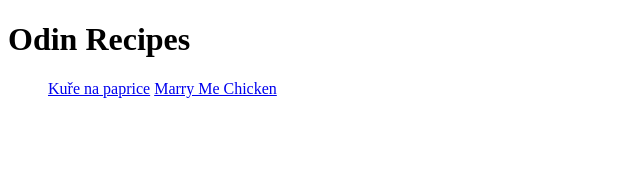
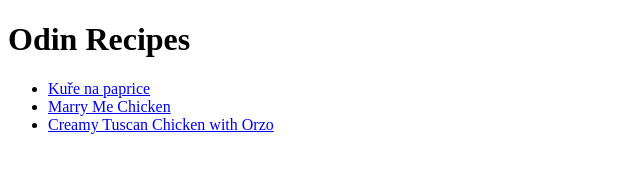
Before and after one commit to oto-code/odin-recipes, a plain HTML site: page index.html in a window 1280 px wide. Shown: the whole page, without its empty margins (0-640 px from the left). Drawn offline with Linux system fonts and the light colour scheme.

Commit message:
fix typos in index

```diff
--- a/index.html
+++ b/index.html
@@ -8,9 +8,9 @@
 <body>
     <h1>Odin Recipes</h1>
     <ul>
-        <il><a href="recipes/kure-na-paprice.html">Kuře na paprice</a></il>
-        <il><a href="recipes/marry-me-chicken.html">Marry Me Chicken</a></il>
-        <il><a href="recipes/creamy-tuscan-chicken-with-orzo.html"></a></il>
+        <li><a href="recipes/kure-na-paprice.html">Kuře na paprice</a></li>
+        <li><a href="recipes/marry-me-chicken.html">Marry Me Chicken</a></li>
+        <li><a href="recipes/creamy-tuscan-chicken-with-orzo.html">Creamy Tuscan Chicken with Orzo</a></li>
     </ul>
 </body>
 </html>
```
